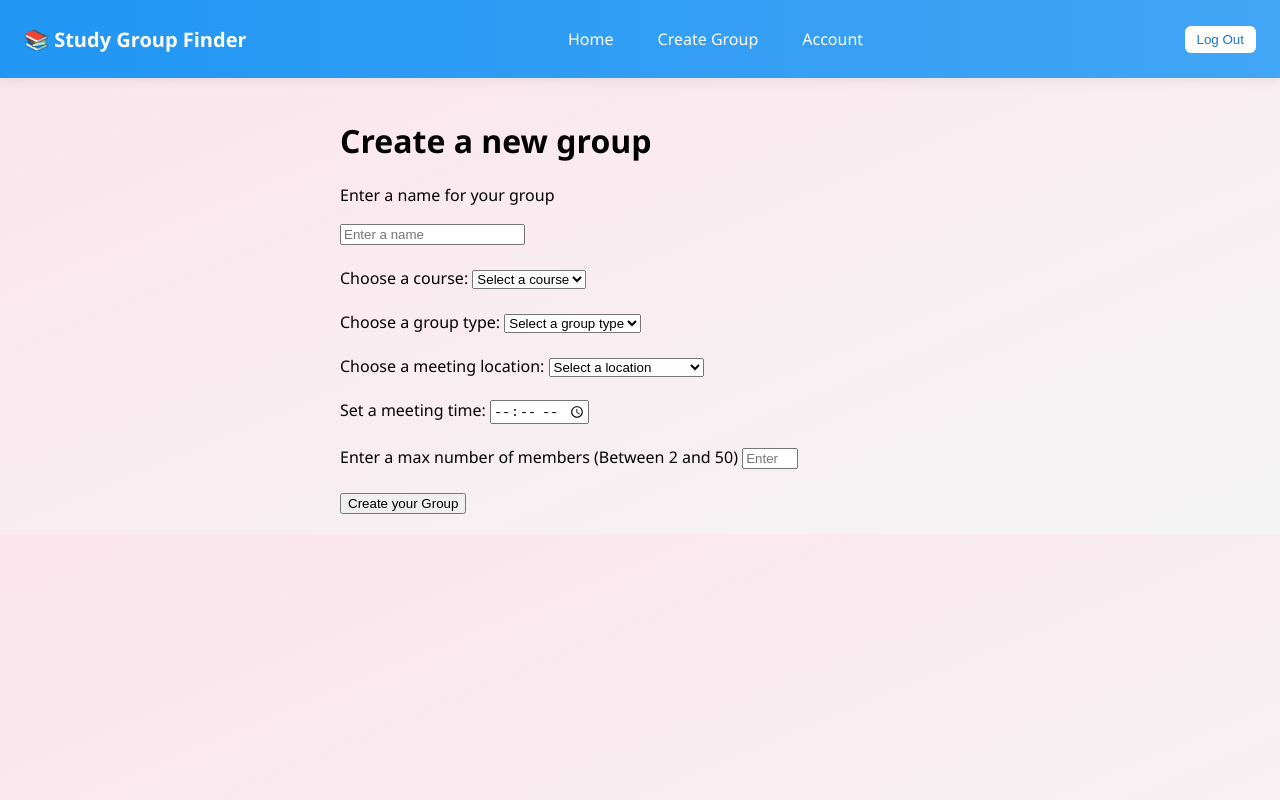
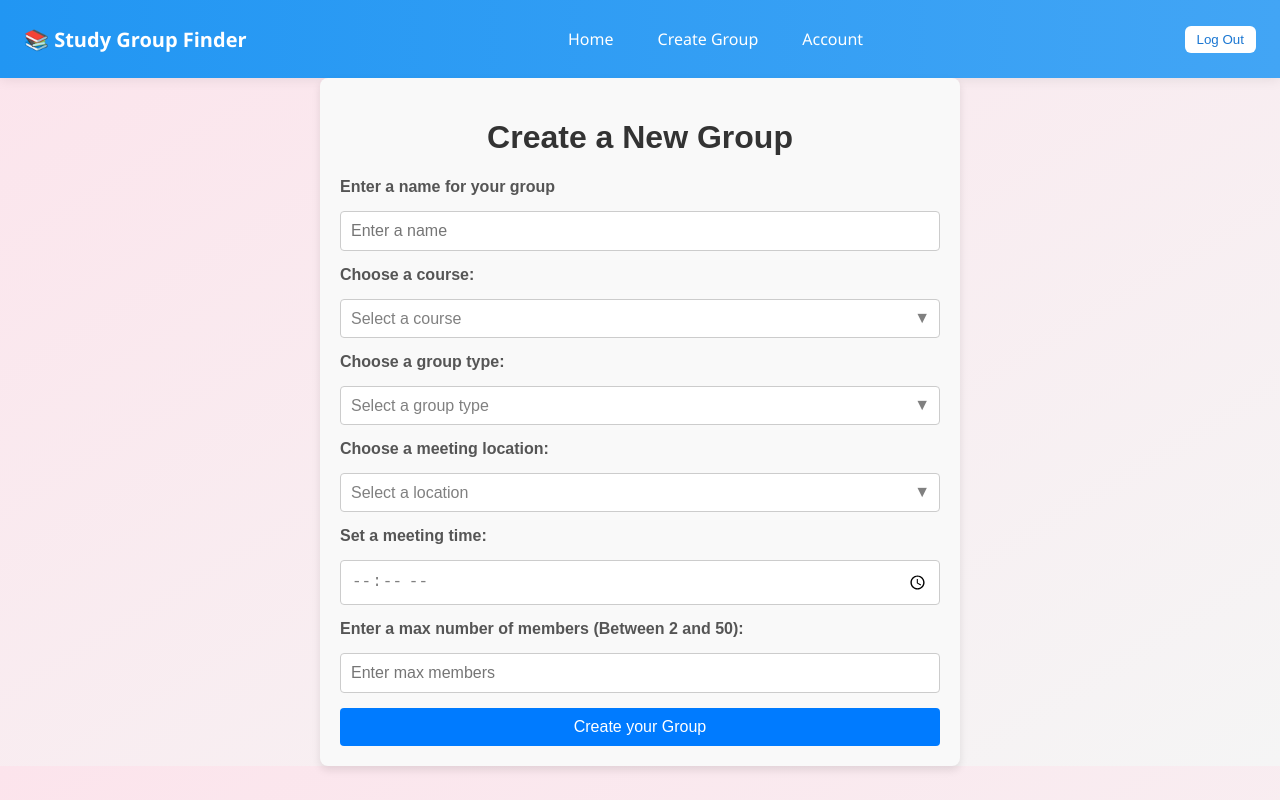
Before and after one commit to MastaM1ND/CS-440---Verdant-Vermin, a React (Create React App) app in the folder frontend/: page /create_group in a window 1280 px wide. Built offline with nearby package versions, Linux system fonts and the light colour scheme; sample sign-in values are in the browser's storage.

Commit message:
updated styling for group creation

```diff
--- a/frontend/src/CreateGroup.js
+++ b/frontend/src/CreateGroup.js
@@ -9,6 +9,9 @@ function CreateGroup() {
     const [max_members, setMaxMembers] = useState('');
     const [location, setLocation] = useState('');
     const [meeting_time, setMeetingTime] = useState('');
+    const [isCourseFocused, setIsCourseFocused] = useState(false);
+    const [isGroupTypeFocused, setIsGroupTypeFocused] = useState(false);
+    const [isLocationFocused, setIsLocationFocused] = useState(false);
     const navigate = useNavigate();
 
     const handleCreateGroup = async (e) => {
@@ -44,52 +47,109 @@ function CreateGroup() {
         }
       };
 
-    return(
-        <div style={{ maxWidth: '600px', margin: 'auto', padding: '20px' }}>
-            <h1>Create a new group</h1>
+    return (
+      <div style={{ maxWidth: '600px', margin: 'auto', padding: '20px', fontFamily: 'Arial, sans-serif', backgroundColor: '#f9f9f9', borderRadius: '8px', boxShadow: '0 4px 8px rgba(0, 0, 0, 0.1)' }}>
+        <h1 style={{ textAlign: 'center', color: '#333' }}>Create a New Group</h1>
 
-            <form onSubmit={handleCreateGroup}>
-                <p>Enter a name for your group</p>
-                <input type="text" placeholder="Enter a name" onChange={e => setGroupName(e.target.value)}/><br/><br/>
+        <form onSubmit={handleCreateGroup} style={{ display: 'flex', flexDirection: 'column', gap: '15px' }}>
+          <label htmlFor="name" style={{ fontWeight: 'bold', color: '#555' }}>Enter a name for your group</label>
+          <input
+          name="name"
+          id="names"
+          type="text"
+          placeholder="Enter a name"
+          onChange={e => setGroupName(e.target.value)}
+          style={{ padding: '10px', borderRadius: '4px', border: '1px solid #ccc', fontSize: '16px' }}
+          />
 
-                <label for="course">Choose a course: </label>
-                <select name="course" id="courses" onChange={e => setCourse(e.target.value)}>
-                    <option value="">Select a course</option>
-                    <option value="CS440">CS440</option>
-                    <option value="CS310">CS310</option>
-                    <option value="CS210">CS210</option>
-                    <option value="CS110">CS110</option>
-                </select><br/><br/>
+          <label htmlFor="course" style={{ fontWeight: 'bold', color: '#555' }}>Choose a course:</label>
+          <div style={{ position: 'relative' }}>
+            <select
+            name="course"
+            id="courses"
+            onFocus={() => setIsCourseFocused(true)}
+            onBlur={() => setIsCourseFocused(false)}
+            onChange={e => setCourse(e.target.value)}
+            style={{ padding: '10px', borderRadius: '4px', border: '1px solid #ccc', fontSize: '16px', backgroundColor: '#fff', appearance: 'none', cursor: 'pointer', width: '100%', color: course === '' ? 'gray' : 'black' }}
+            >
+            <option value="" disabled={isCourseFocused}>Select a course</option>
+            <option style={{color:'black'}} value="CS440">CS440</option>
+            <option style={{color:'black'}} value="CS310">CS310</option>
+            <option style={{color:'black'}} value="CS210">CS210</option>
+            <option style={{color:'black'}} value="CS110">CS110</option>
+            </select>
+            <span style={{ position: 'absolute', right: '10px', top: '50%', transform: 'translateY(-50%)', pointerEvents: 'none', color: 'gray' }}>▼</span>
+          </div>
 
-                <label for="group_type">Choose a group type: </label>
-                <select name="group_type" id="group_types" onChange={e => setGroupType(e.target.value)}>
-                    <option value="">Select a group type</option>
-                    <option value="Public">Public</option>
-                    <option value="Private">Private</option>
-                    <option value="Invite-Only">Invite-Only</option>
-                </select><br/><br/>
+          <label htmlFor="group_type" style={{ fontWeight: 'bold', color: '#555' }}>Choose a group type:</label>
+          <div style={{ position: 'relative' }}>
+            <select
+            name="group_type"
+            id="group_types"
+            onFocus={() => setIsGroupTypeFocused(true)}
+            onBlur={() => setIsGroupTypeFocused(false)}
+            onChange={e => setGroupType(e.target.value)}
+            style={{ padding: '10px', borderRadius: '4px', border: '1px solid #ccc', fontSize: '16px', backgroundColor: '#fff', appearance: 'none', cursor: 'pointer', width: '100%', color: group_type === '' ? 'gray' : 'black' }}
+            >
+            <option value="" disabled={isGroupTypeFocused}>Select a group type</option>
+            <option style={{color:'black'}} value="Public">Public</option>
+            <option style={{color:'black'}} value="Private">Private</option>
+            <option style={{color:'black'}} value="Invite-Only">Invite-Only</option>
+            </select>
+            <span style={{ position: 'absolute', right: '10px', top: '50%', transform: 'translateY(-50%)', pointerEvents: 'none', color: 'gray' }}>▼</span>
+          </div>
 
+          <label htmlFor="location" style={{ fontWeight: 'bold', color: '#555' }}>Choose a meeting location:</label>
+          <div style={{ position: 'relative' }}>
+            <select
+            name="location"
+            id="locations"
+            onFocus={() => setIsLocationFocused(true)}
+            onBlur={() => setIsLocationFocused(false)}
+            onChange={e => setLocation(e.target.value)}
+            style={{ padding: '10px', borderRadius: '4px', border: '1px solid #ccc', fontSize: '16px', backgroundColor: '#fff', appearance: 'none', cursor: 'pointer', width: '100%', color: location === '' ? 'gray' : 'black' }}
+            >
+            <option value="" disabled={isLocationFocused}>Select a location</option>
+            <option style={{color:'black'}} value="EVLB210">Evansdale Library 210</option>
+            <option style={{color:'black'}} value="ELC">ELC</option>
+            <option style={{color:'black'}} value="LCSEE">LCSEE</option>
+            <option style={{color:'black'}} value="DTLB115">Downtown Library 115</option>
+            </select>
+            <span style={{ position: 'absolute', right: '10px', top: '50%', transform: 'translateY(-50%)', pointerEvents: 'none', color: 'gray' }}>▼</span>
+          </div>
 
-                <label for="location">Choose a meeting location: </label>
-                <select name="location" id="locations" onChange={e => setLocation(e.target.value)}>
-                    <option value="">Select a location</option>
-                    <option value="EVLB210">Evansdale Library 210</option>
-                    <option value="ELC">ELC</option>
-                    <option value="LCSEE">LCSEE</option>
-                    <option value="DTLB115">Downtown Library 115</option>
-                </select><br/><br/>
+          <label htmlFor="time" style={{ fontWeight: 'bold', color: '#555' }}>Set a meeting time:</label>
+          <input
+          type="time"
+          id="time"
+          name="time"
+          min="06:00"
+          max="22:00"
+          required
+          onChange={e => setMeetingTime(e.target.value)}
+          style={{ padding: '10px', borderRadius: '4px', border: '1px solid #ccc', fontSize: '16px', color: meeting_time==='' ? 'gray' : 'black'  }}
+          />
 
-                <label for="time">Set a meeting time: </label>
-                <input type="time" id="time" name="time"
-                       min="06:00" max="22:00" required
-                       onChange={e => setMeetingTime(e.target.value)}/><br/><br/>
+          <label htmlFor="max_members" style={{ fontWeight: 'bold', color: '#555' }}>Enter a max number of members (Between 2 and 50):</label>
+          <input
+          name="max_members"
+          type="number"
+          placeholder="Enter max members"
+          max="50"
+          min="2"
+          required
+          onChange={e => setMaxMembers(e.target.value)}
+          style={{ padding: '10px', borderRadius: '4px', border: '1px solid #ccc', fontSize: '16px'}}
+          />
 
-                <label for="max_members">Enter a max number of members (Between 2 and 50) </label>
-                <input name="max_members" type="number" placeholder="Enter max members" max="50" min="2" required
-                    onChange={e => setMaxMembers(e.target.value)}/><br/><br/>
-                <button type="submit">Create your Group</button>
-            </form>
-        </div>
+          <button
+          type="submit"
+          style={{ padding: '10px 20px', borderRadius: '4px', border: 'none', backgroundColor: '#007BFF', color: '#fff', fontSize: '16px', cursor: 'pointer' }}
+          >
+          Create your Group
+          </button>
+        </form>
+      </div>
     );
 }
 
--- a/frontend/src/Groups.js
+++ b/frontend/src/Groups.js
@@ -7,7 +7,7 @@ function Groups() {
   useEffect(() => {
     fetch('http://localhost:3001/groups')
       .then(res => res.json())
-      .then(data => {console.log(data); setGroups(data);})
+      .then(data => setGroups(data))
       .catch(err => console.error('Error fetching groups:', err));
   }, []);
 
```
